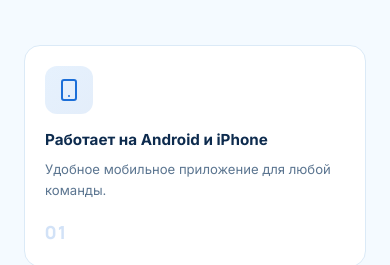
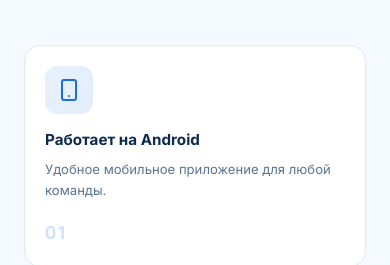
Before and after one commit to Shodikulzoda/1c-agent-pro-website, a Next.js app: page / in a window 390 px wide. Shown: the part 1646-1911 px from the top of the page. Built offline with nearby package versions, Linux system fonts and the light colour scheme; no server answers.

Commit message:
fix: remove iPhone from Android advantage title

```diff
--- a/src/content/site.ts
+++ b/src/content/site.ts
@@ -77,7 +77,7 @@
   items: [
     {
       icon: "smartphone",
-      title: "Работает на Android и iPhone",
+      title: "Работает на Android",
       description: "Удобное мобильное приложение для любой команды.",
     },
     {
```
